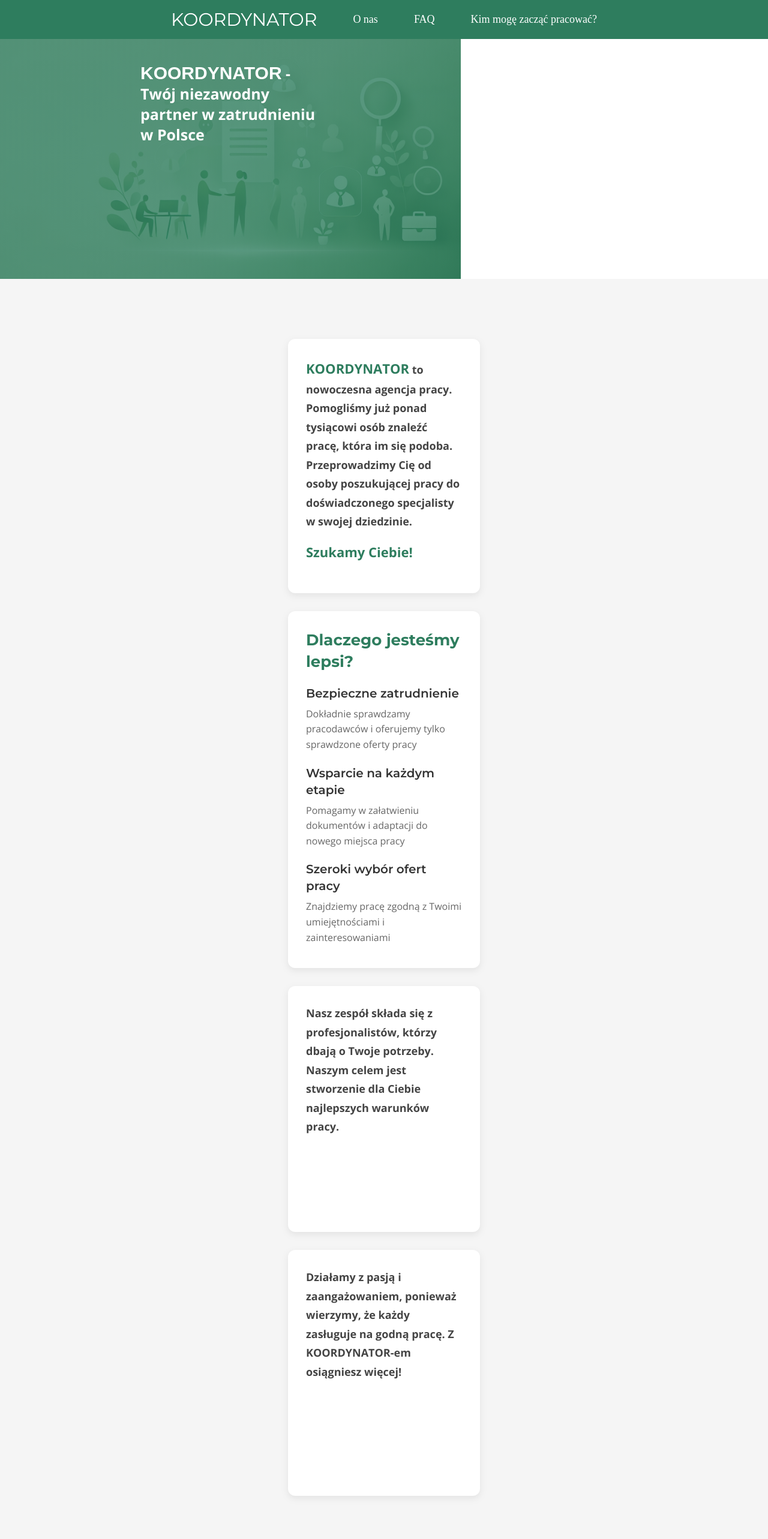
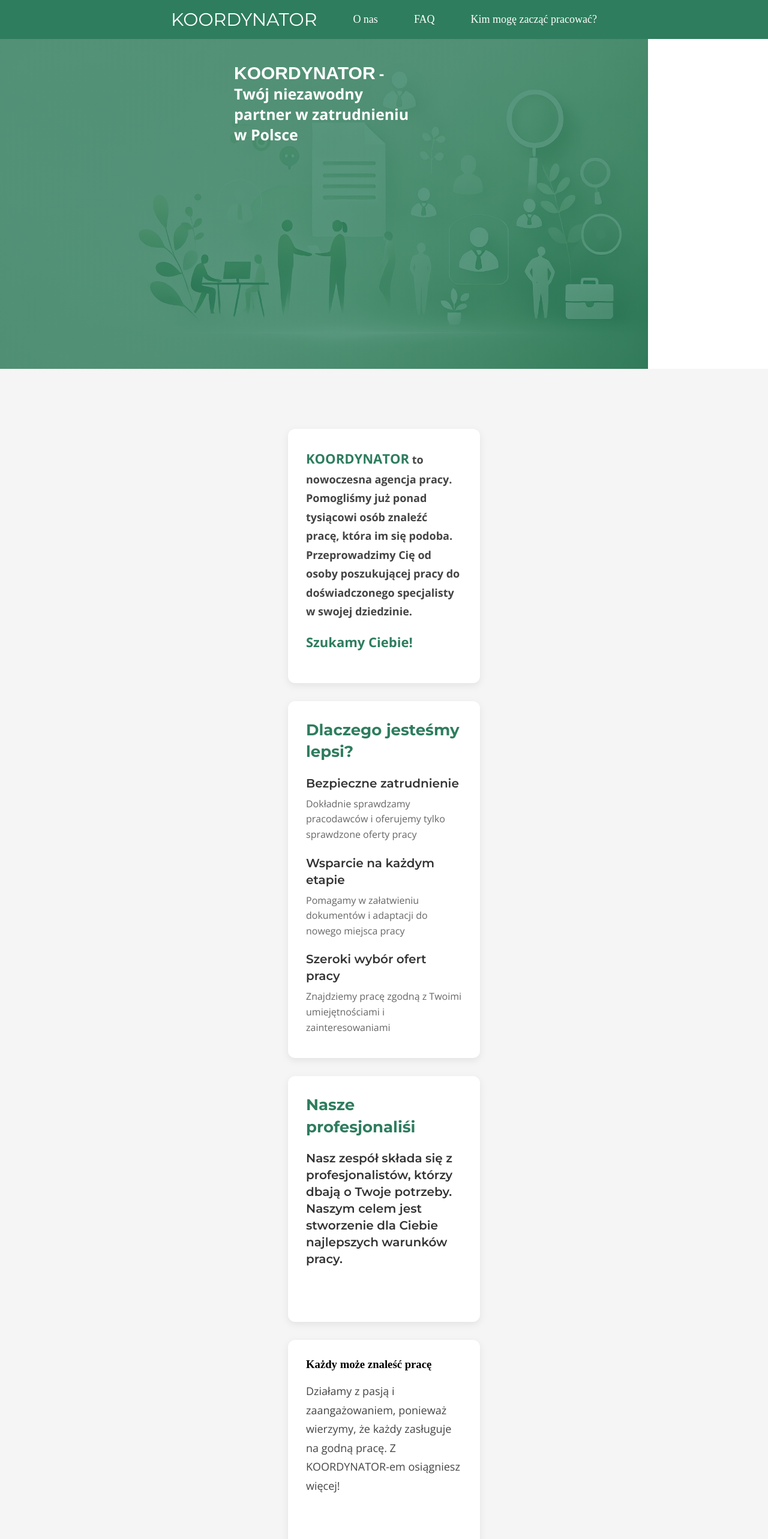
Before and after one commit to Kirilzhm/Job-search-site, a React (Vite) app: page / in a window 1280 px wide. Shown: the top 2566 px of the page at 60% size. Built offline with nearby package versions, Linux system fonts and the light colour scheme.

Commit message:
added small czhanging AboutUs

```diff
--- a/src/pages/About-us.jsx
+++ b/src/pages/About-us.jsx
@@ -27,10 +27,12 @@ const AboutUs = () => {
                     </ul>
                 </li>
                 <li className={styles.aboutUsTextBox}>
-                    <h3 className={styles.aboutUsText}>Nasz zespół składa się z profesjonalistów, którzy dbają o Twoje potrzeby. Naszym celem jest stworzenie dla Ciebie najlepszych warunków pracy.</h3>
+                    <h3 className={styles.aboutUsSecondText}>Nasze profesjonaliśi</h3>
+                    <p className={styles.aboutUsItemText}>Nasz zespół składa się z profesjonalistów, którzy dbają o Twoje potrzeby. Naszym celem jest stworzenie dla Ciebie najlepszych warunków pracy.</p>
                 </li>
                 <li className={styles.aboutUsTextBox}>
-                    <h3 className={styles.aboutUsText}>Działamy z pasją i zaangażowaniem, ponieważ wierzymy, że każdy zasługuje na godną pracę. Z KOORDYNATOR-em osiągniesz więcej!</h3>
+                    <h3>Każdy może znaleść pracę</h3>
+                    <p className={styles.aboutUsText}>Działamy z pasją i zaangażowaniem, ponieważ wierzymy, że każdy zasługuje na godną pracę. Z KOORDYNATOR-em osiągniesz więcej!</p>
                 </li>
             </ul>
         </div>
--- a/src/pages/Footer.module.css
+++ b/src/pages/Footer.module.css
@@ -36,6 +36,7 @@
     gap: 20px;
     justify-content: center;
     margin-top: 40px;
+    width: 254px;
 }
 
 .footerItemLink{
--- a/src/pages/Header.module.css
+++ b/src/pages/Header.module.css
@@ -34,6 +34,7 @@
 
 .menuSvgBox{
     margin-right: 15px;
+    padding: auto;
 }
 
 .btnMenu{
--- a/src/pages/Hero.module.css
+++ b/src/pages/Hero.module.css
@@ -28,3 +28,10 @@
     font-family: 'Monsterrat', sans-serif;
     font-size: 30px;
 }
+
+@media screen and (min-width: 768px) {
+    .heroBox{
+        max-width: 1080px;
+        height: 550px;
+    }
+}
```
